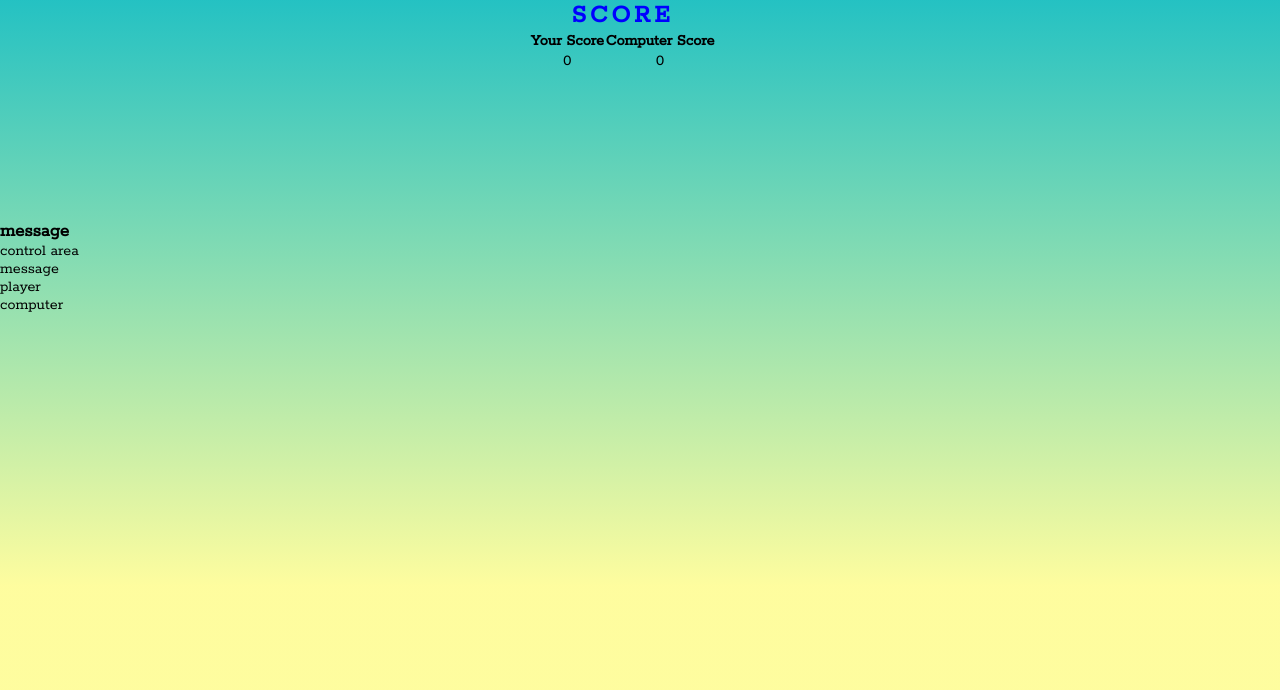
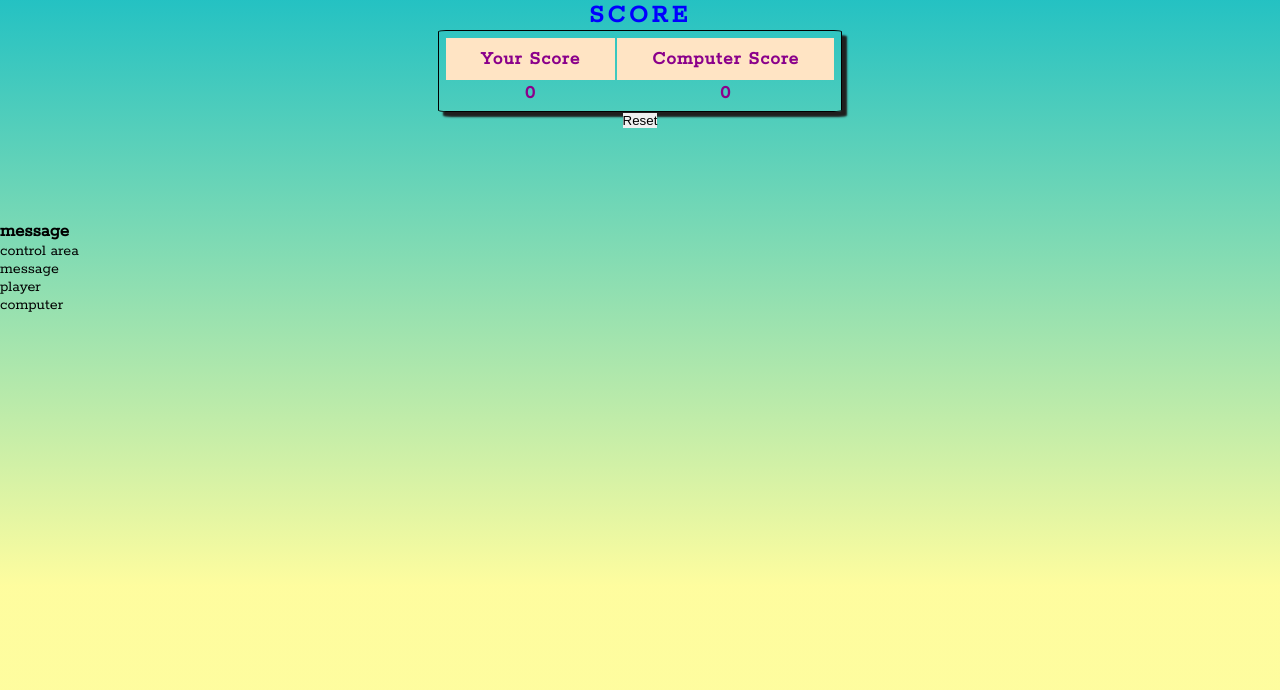
Before and after one commit to bijokmathew/Rock-Paper-Scissors, a plain HTML site: page index.html in a window 1280 px wide. Shown: the part 110-800 px from the top of the page. Drawn offline with Linux system fonts and the light colour scheme.

Commit message:
created the score table and style them

```diff
--- a/assets/css/style.css
+++ b/assets/css/style.css
@@ -35,6 +35,26 @@ h2{
     text-align: center;
     height: 30vh;
 }
+/* score */
 .score{
     padding-top: 20px;
 }
+table{
+    font-size: 1.2rem;
+    color: darkmagenta;
+    border-radius: 2%;
+    letter-spacing: 1.2px;
+    font-weight: 600;
+    padding: 5px;
+    box-shadow: 5px 5px 2px hsl(60, 2%, 12%);
+    border: 1px solid black;
+}
+.score-th{
+    padding: 10px 35px;
+    background-color: bisque;
+}
+.reset-div{
+    display: inline-flex;
+    flex-direction: row;
+
+}
--- a/index.html
+++ b/index.html
@@ -20,8 +20,8 @@
             <table>
                 <thead>
                     <tr>
-                        <th>Your Score</th>
-                        <th>Computer Score</th>
+                        <th class="score-th">Your Score</th>
+                        <th class="score-th">Computer Score</th>
                     </tr>
                 </thead>
                 <tbody>
@@ -31,13 +31,13 @@
                     </tr>
                 </tbody>
             </table>
-        </div>
-        <div id="reset-div">
-            <button id="reset-btn">Reset</button>
+            <div class="reset-div">
+                <button id="reset-btn">Reset</button>
+            </div>
         </div>
     </section>
     <section id="game-area">
-       <h3>message</h3>
+        <h3>message</h3>
         <div>
             <p>control area</p>
         </div>
```
